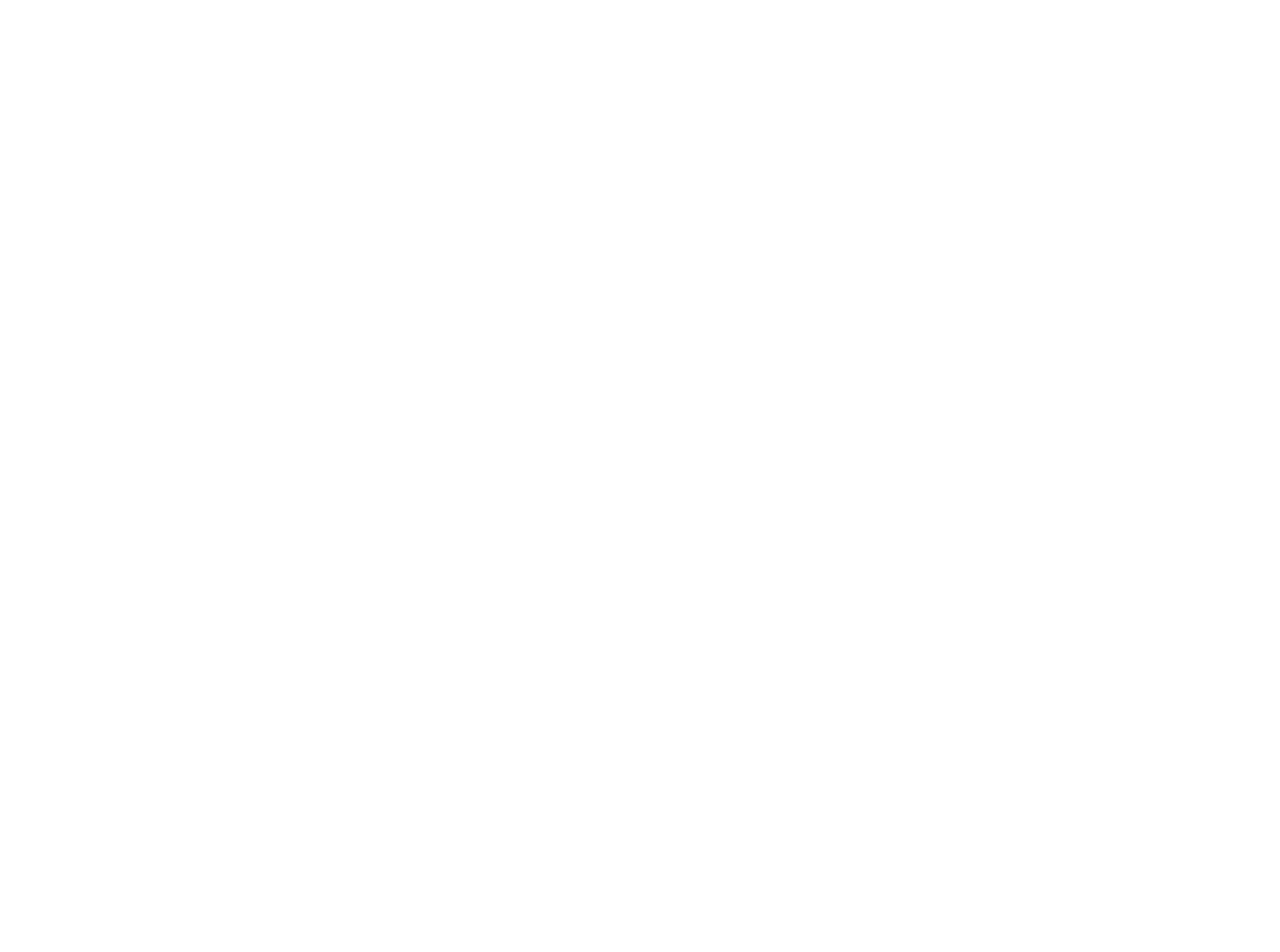
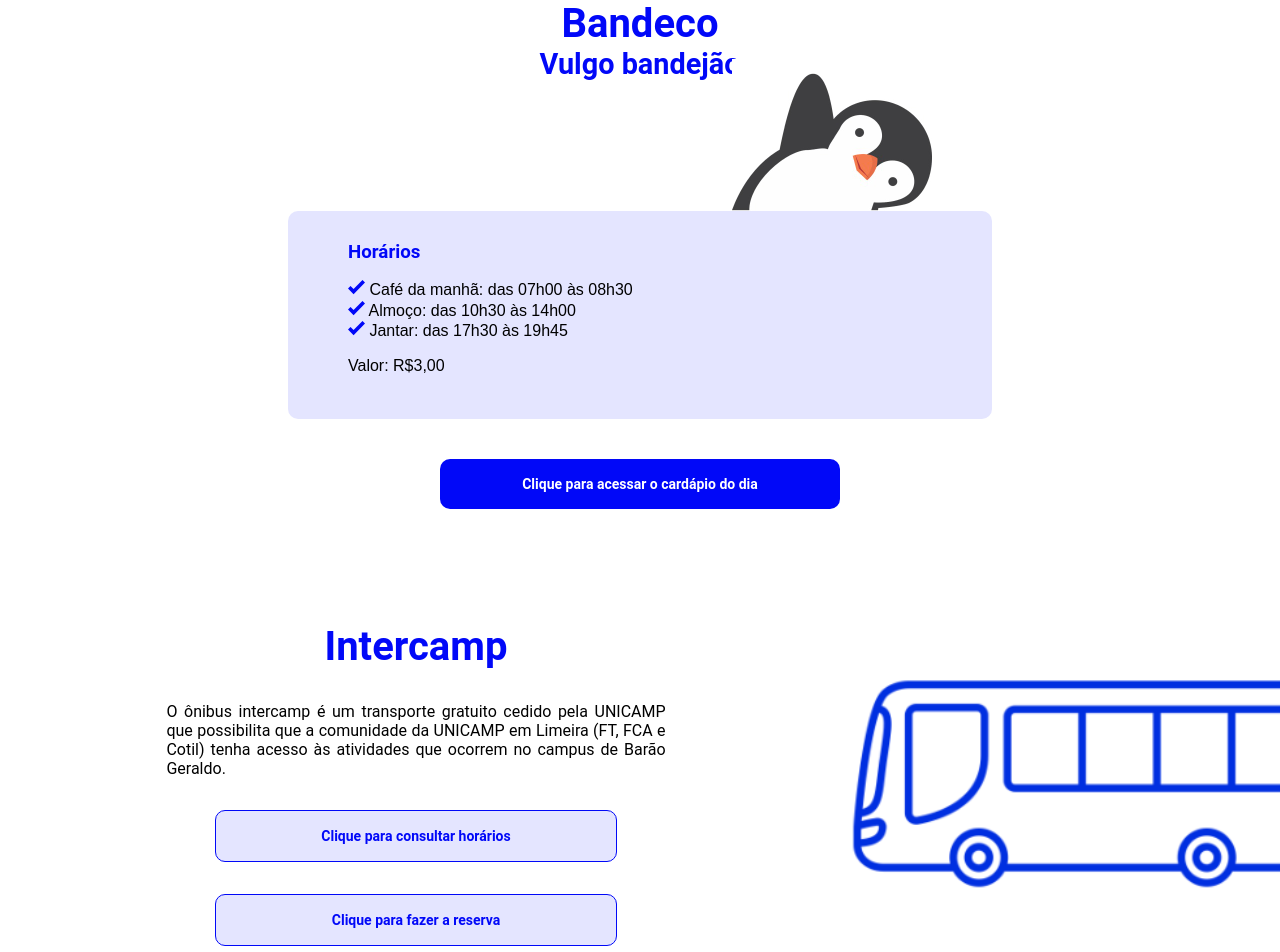
Before and after one commit to gabriellytegon/Site-CDI, a React (Vite) app: page /vidanocampus in a window 1280 px wide. Before the commit this address had no page. Shown: the part 660-1612 px from the top of the page. Before the commit the page ends 800 px from the top, so only its background shows below. Built offline with nearby package versions, Linux system fonts and the light colour scheme.

Commit message:
feat: criação da pagina vida no campus

```diff
--- /dev/null
+++ b/src/pages/vidanocampus/index.jsx
@@ -0,0 +1,82 @@
+import Header from "../../components/Header";
+import Button from "../../components/Button";
+import penguin from '../../assets/images/Pinguim.jpeg'
+import checkIcon from '../../assets/icons/checkIcon.svg'
+import './style.css'
+import './media.css'
+
+const VidaNoCampus = () => {
+    return (
+        <>
+            <Header
+                title="Vida no campus"
+                content="Se você quer saber como é a vida de um Unicamper chegou na página certa!"
+            />
+
+            <div id="bandeco">
+                <div className="title">
+                    <h1>Bandeco</h1>
+                    <h2>Vulgo bandejão</h2>
+                </div>
+                <div className="content">
+                    <div className="horarios">
+                        <img src={penguin} alt="imagem de penguim acenando" id="penguin"/>
+                        <h3>Horários</h3>
+                        <p><img src={checkIcon} alt="icone de check" /> Café da manhã: das 07h00 às 08h30</p>
+                        <p><img src={checkIcon} alt="icone de check" /> Almoço: das 10h30 às 14h00</p>
+                        <p><img src={checkIcon} alt="icone de check" /> Jantar: das 17h30 às 19h45</p>
+                        <p className="valor-bandeco">Valor: R$3,00</p>
+                    </div>
+                    <Button
+                        buttonText={"Clique para acessar o cardápio do dia"}
+                        fontSize={14}
+                        link={"#"}
+                        option={1}
+                        width={400}
+                    />
+                </div>
+            </div>
+
+            <div id="intercampi">
+                <article>
+                    <h1>Intercamp</h1>
+
+                    <p>
+                        O ônibus intercamp é um transporte gratuito cedido pela UNICAMP que
+                         possibilita que a comunidade da UNICAMP em Limeira (FT, FCA e Cotil)
+                        tenha acesso às atividades que ocorrem no campus de Barão Geraldo.
+                    </p>
+
+                    <Button
+                        buttonText={"Clique para consultar horários"}
+                        width={400}
+                        fontSize={14}
+                        link={'#'}
+                        option={0}
+                    />
+                    <Button
+                        buttonText={"Clique para fazer a reserva"}
+                        width={400}
+                        fontSize={14}
+                        link={'#'}
+                        option={0}
+                    />
+                </article>
+                <aside>
+                    <img src="src\assets\images\bus.svg" alt="imagem ônibus" />
+                </aside>
+            </div>
+
+            <div id="more">
+                <div className="title">
+                    <h2>Conheça mais sobre o campus da FT:</h2>
+                </div>
+                <div className="content">
+                    <video src=""></video>
+                </div>
+            </div>
+        </>
+    );
+}
+
+export default VidaNoCampus;
--- /dev/null
+++ b/src/pages/vidanocampus/media.css
@@ -0,0 +1,15 @@
+@media screen and (min-width: 1280px) {
+    #bandeco > .title h1{
+        font-size: 2.5rem;
+    }
+    #bandeco > .title h2{
+        font-size: 1.8rem;
+    }
+}
+
+@media screen and (min-width: 1366px) {
+}
+
+@media screen and (min-width: 1600px) {
+
+}
--- /dev/null
+++ b/src/pages/vidanocampus/style.css
@@ -0,0 +1,91 @@
+#bandeco {
+    height: 80vh;
+    display: flex;
+    flex-direction: column;
+    align-items: center;
+    margin-top: 7rem;
+    /* justify-content: center; */
+}
+
+#bandeco > .title {
+    text-align: center;
+    display: flex;
+    justify-content: center;
+    align-items: center;
+    flex-direction: column;
+    height: 30%;
+    font-family: 'Roboto', sans-serif;
+    color: #0108F8;
+}
+
+#bandeco > .title h1, #bandeco > .title h2{
+    font-weight: 600;
+}
+
+#bandeco > .content {
+    height: 70%;
+    display: flex;
+    flex-direction: column;
+    align-items: center;
+    justify-content: center;
+    gap: 40px;
+}
+
+#bandeco > .content .horarios {
+    box-sizing: border-box;
+    background-color: #E4E5FF;
+    border-radius: 10px;
+    width: 44rem;
+    height: 13rem;
+    position: relative;
+    padding: 30px 60px;
+}
+
+#bandeco .horarios h3 {
+    font-family: 'Roboto', sans-serif;
+    color: #0108F8;
+    margin-bottom: 1rem;
+}
+
+#bandeco .horarios p {
+    font-family: 'Montserrat', sans-serif;
+    line-height: 1.2rem;
+}
+
+.valor-bandeco {
+    margin-top: 1rem;
+}
+
+#bandeco #penguin{
+    width: 200px;
+    position: absolute;
+    top: -152px;
+    right: 60px;
+}
+
+#intercampi {
+    height: 50vh;
+    display: flex;
+    align-items: center;
+    font-family: 'Roboto', sans-serif;
+}
+
+#intercampi > article {
+    text-align: center;
+    display: flex;
+    flex-direction: column;
+    justify-content: center;
+    align-items: center;
+    gap: 2rem;
+}
+
+#intercampi > article > h1 {
+    font-size: 2.5rem;
+    font-weight: 600;
+    color: #0108F8;
+}
+
+#intercampi > article > p {
+    text-align: justify;
+    width: 60%;
+}
--- a/src/routes.jsx
+++ b/src/routes.jsx
@@ -1,6 +1,7 @@
 import { createBrowserRouter } from "react-router-dom";
 import Home from "./pages/home";
 import Eventos from "./pages/Eventos";
+import VidaNoCampus from "./pages/vidanocampus";
 
 export const router = createBrowserRouter([
   {
@@ -11,4 +12,8 @@
     path: "/eventos",
     element: <Eventos/>,
   },
+  {
+    path: '/vidanocampus',
+    element: <VidaNoCampus/>
+  }
 ]);
```
